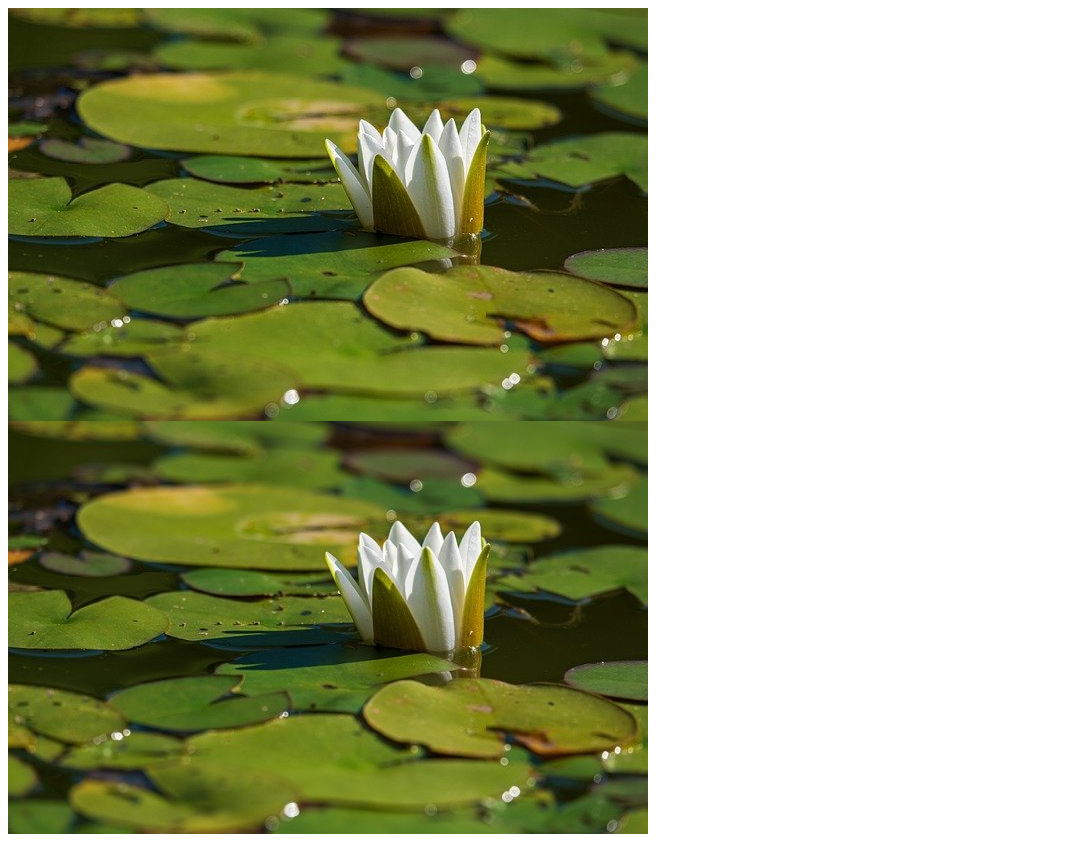
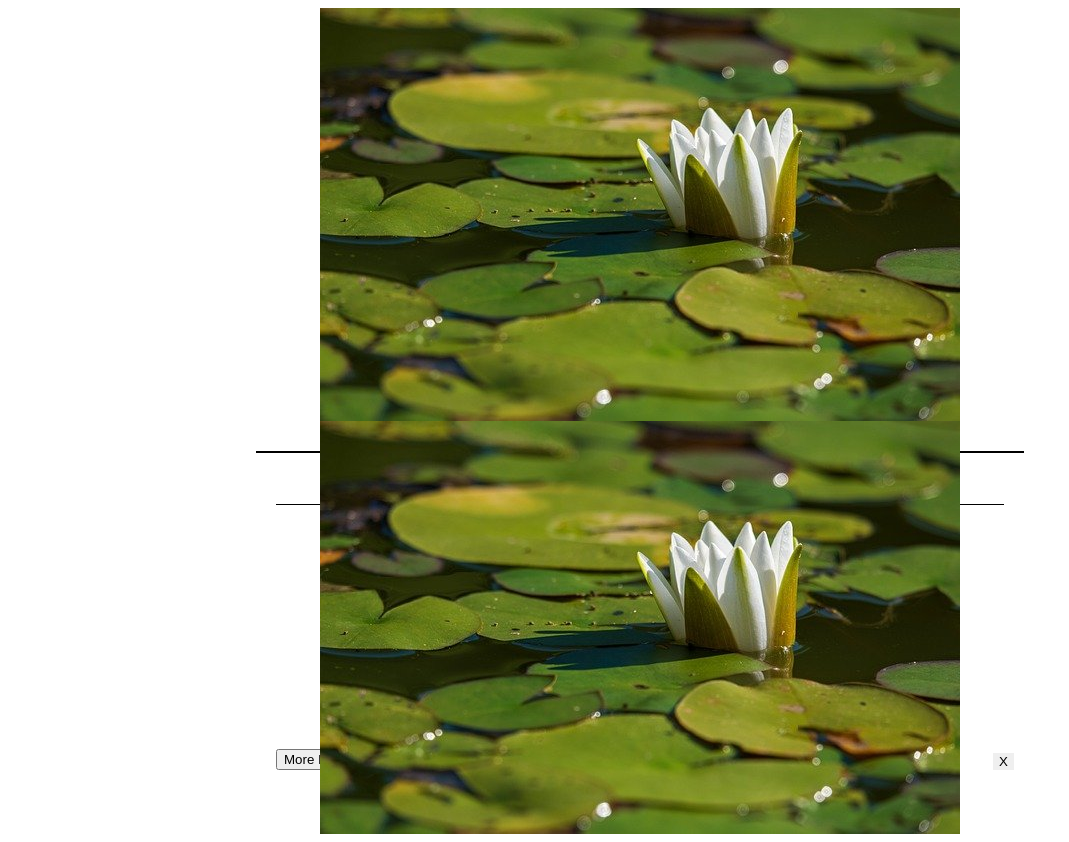
Before and after one commit to NathanKr/portfolio-page, a plain HTML site: page portfolio.html in a window 1280 px wide. Shown: the whole page, without its empty margins (0-1069 px from the left). Drawn offline with Linux system fonts and the light colour scheme.

Commit message:
image bug

```diff
--- a/portfolio.css
+++ b/portfolio.css
@@ -10,7 +10,17 @@ body {
   font-family: "Raleway", sans-serif;
 }
 
+button {
+  cursor: pointer;
+}
+
 /* *********** first page front and back ***********  */
+
+#projects {
+  position: absolute;
+  left: 50%;
+  transform: translateX(-50%);
+}
 
 .project_container {
   width: var(--main_background_image_width);
@@ -76,7 +86,6 @@ body {
   padding: 7px 25px;
   transition: opacity var(--transition_period), bottom var(--transition_period);
   transition-timing-function: val(--transition_timing_function_value);
-  cursor: pointer;
   font-size: 110%;
 }
 
@@ -87,15 +96,53 @@ body {
 }
 
 /* *********** popup ***********  */
-#center-screen-popup {
-  position: absolute;
+
+.center_screen {
+  position: fixed;
   top: 50%;
   left: 50%;
   transform: translate(-50%, -50%);
-  z-index: 100;
+  z-index: -1;
+}
+
+.popup {
+  width: 60%;
+  height: 95vh;
+  background: white;
 }
 
 .project_details_container {
   display: flex;
   flex-direction: column;
 }
+
+.project_details_container_top {
+  flex: 6;
+}
+
+.project_details_container_bottom {
+  flex: 4;
+  padding: 20px;
+  border-top: 2px solid black;
+  position: relative;
+}
+
+.project_details_container_bottom .sub_title {
+  border-bottom: 1px solid black;
+  padding-bottom: 10px;
+  color: #c0c0c0;
+}
+
+.project_details_container_bottom .button_more_info {
+  position: absolute;
+  bottom: 0;
+  margin-bottom: 10px;
+}
+
+.project_details_container_bottom .button_close {
+  border: none;
+  position: absolute;
+  bottom: 0;
+  right: 0;
+  margin: 10px;
+}
--- a/portfolio.html
+++ b/portfolio.html
@@ -15,7 +15,22 @@
     <link rel="stylesheet" href="./portfolio.css" />
   </head>
   <body>
-    <div id='projects'></div>
+    <div id="id_popup_details">
+      <div
+        class="center_screen popup project_details_container"
+        style="background: white"
+      >
+        <div class="project_details_container_top"></div>
+        <div class="project_details_container_bottom">
+          <h2 class='title'></h2>
+          <h4 class="sub_title"></h4>
+          <p class="description"></p>
+          <button class="button_more_info">More Info</button>
+          <button class="button_close">X</button>
+        </div>
+      </div>
+    </div>
+    <div id="projects" style="position: absolute"></div>
     <!-- this must be last because i am counting on element being ready -->
     <script src="./portfolio_logic.js"></script>
     <script src="./storage/projects_storage.js"></script>
--- a/portfolio.js
+++ b/portfolio.js
@@ -1,3 +1,5 @@
+// ************* mouse enter \ exit **************
+
 function mouseHelper(_this, textTop, textOpacity, buttonBottom, buttonOpacity) {
   const elemTopText = _this.querySelector(".top_text");
   elemTopText.style.top = textTop;
@@ -21,7 +23,7 @@ function resetState() {
   newFunc();
 }
 
-function init() {
+function initMouseEnterExit() {
   const projectsRootElem = document.getElementById("projects");
   for (let index = 0; index < projects.length; index++) {
     const project = projects[index];
@@ -38,4 +40,33 @@ function init() {
   }
 }
 
-init();
+//  ************* details **************
+function initDetails() {
+  const elemCenterScreen = document.querySelector(
+    "#id_popup_details .center_screen"
+  );
+  const buttonClose = document.querySelector("#id_popup_details .button_close");
+  buttonClose.onclick = () => {
+    elemCenterScreen.style.zIndex = "-1";
+  };
+
+  const listLearnMoreButton = document.querySelectorAll(
+    ".project_container_back_side .bottom_button"
+  );
+
+  listLearnMoreButton.forEach((elemLearnMoreButton) => {
+    const index = elemLearnMoreButton.getAttribute(
+      constants.DATA_INDEX_ATTRIBUE
+    );
+
+    elemLearnMoreButton.onclick = () => {
+      const objProject = projects[index];
+      elemCenterScreen.style.zIndex = "100";
+      potfolioView.fillDetailsDomElement(objProject);
+    };
+  });
+}
+
+// main
+initMouseEnterExit();
+initDetails();
--- a/portfolio_logic.js
+++ b/portfolio_logic.js
@@ -4,7 +4,8 @@ function Project(
   techs,
   description,
   backgroundImgFileName,
-  imgsSliderFileNames
+  imgsSliderFileNames,
+  index
 ) {
   this.title = title;
   this.subTitle = subTitle;
@@ -12,9 +13,9 @@ function Project(
   this.techs = techs;
   this.backgroundImgFileName = backgroundImgFileName;
   this.imgsSliderFileNames = imgsSliderFileNames;
+  this.index = index;
 }
 
 const constants = {
-  PROJECT_CLASS_NAME : 'project',
-  TEXT_ON_BACKGROUND_IMG_PROJECT_CLASS_NAME : 'project_text_animation',
+  DATA_INDEX_ATTRIBUE : 'data-index'
 }
--- a/portfolio_view.js
+++ b/portfolio_view.js
@@ -1,20 +1,32 @@
-function getImageUrl(imageFileName){
-    return `images/${imageFileName}`
+function getImageUrl(imageFileName) {
+  return `images/${imageFileName}`;
 }
 
 const potfolioView = {
-    createNewProjectDomElement : function (fatherDomElement,projectLogicObj){
-        const imagePath = getImageUrl(projectLogicObj.backgroundImgFileName)
+  fillDetailsDomElement: function (projectLogicObj) {
+    const imagePath = getImageUrl(projectLogicObj.backgroundImgFileName);
+    console.log(imagePath);
+    const backgroundImage = `url('${imagePath}')`;
+    document.querySelector(
+      "#id_popup_details .project_details_container_top"
+    ).style.backgroundImage = backgroundImage;
+    document.querySelector("#id_popup_details .title").innerText =
+      projectLogicObj.title;
+    document.querySelector("#id_popup_details .sub_title").innerText =
+      projectLogicObj.subTitle;
+    document.querySelector("#id_popup_details .description").innerText =
+      projectLogicObj.description;
+  },
+  createNewProjectDomElement: function (fatherDomElement, projectLogicObj) {
+    const imagePath = getImageUrl(projectLogicObj.backgroundImgFileName);
     const background = `url('${imagePath}')`;
-        let techs = ""
+    let techs = "";
     for (let index = 0; index < projectLogicObj.techs.length; index++) {
-
       const tech = projectLogicObj.techs[index];
-            techs += tech
-            if ((index+1) < projectLogicObj.techs.length)
-            {
+      techs += tech;
+      if (index + 1 < projectLogicObj.techs.length) {
         // we have another item
-                techs += ' / ';
+        techs += " / ";
       }
     }
 
@@ -34,13 +46,12 @@ const potfolioView = {
               </div>
             </div>
             <div class="back_side_container_item">
-              <button class="bottom_button">LEARN MORE</button>
+              <button class="bottom_button" ${constants.DATA_INDEX_ATTRIBUE}=${projectLogicObj.index}>LEARN MORE</button>
             </div>
           </div>
         </div>
-      </div>`
+      </div>`;
 
     fatherDomElement.innerHTML += projectContainer;
-    }
-
-}
+  },
+};
--- a/storage/projects_storage.js
+++ b/storage/projects_storage.js
@@ -4,13 +4,17 @@ const projects = [
     "proj1 sub title",
     ["React", "JavaScript"],
     "proj1 description",
-    "white-water-lily-5087465_640.jpg"
+    "white-water-lily-5087465_640.jpg",
+    [],
+    0
   ),
   new Project(
     "proj2",
     "proj2 sub title",
     ["ASP.Net"],
     "proj2 description",
-    "white-water-lily-5087465_640.jpg"
+    "white-water-lily-5087465_640.jpg",
+    [],
+    1
   ),
 ];
```
Also changed, not shown: 1 other file. Lines whose indentation alone changed are shown as unchanged.
